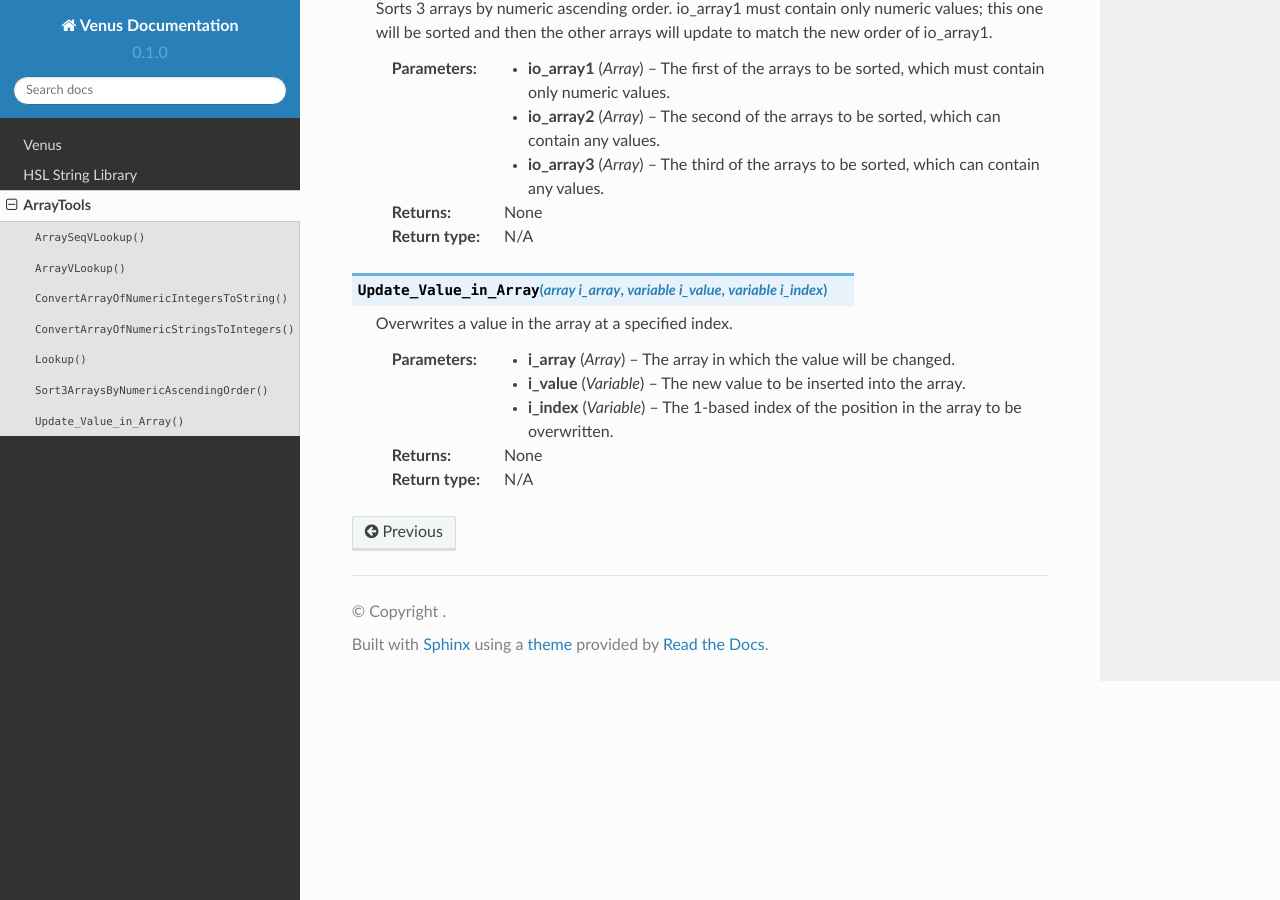
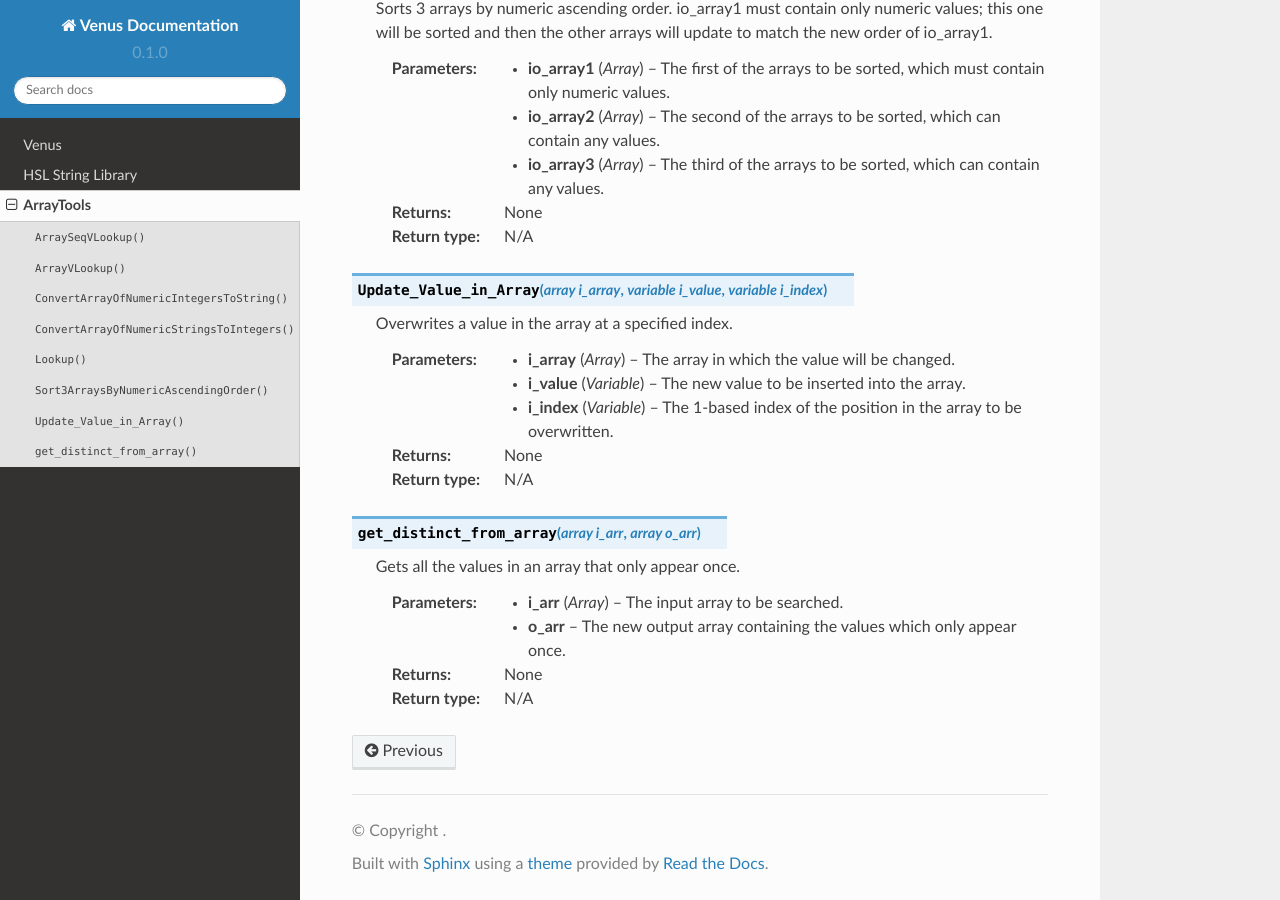
Before and after one commit to theonetruenerd/VenusLibraryDocumentation, a Sphinx documentation site: the page built from docs/source/ArrayTools.rst, in a window 1280 px wide and 900 px high, scrolled down 2057 px. Built offline with Sphinx 7.4.7 and the Read the Docs theme 2.0.0, drawn with Linux system fonts in a browser that asks for light colours.

Commit message:
Update ArrayTools.rst

```diff
--- a/docs/source/ArrayTools.rst
+++ b/docs/source/ArrayTools.rst
@@ -115,3 +115,14 @@ The ArrayTools library provides the following functions:
   :type i_index: Variable
   :return: None
   :rtype: N/A
+
+.. py:function:: get_distinct_from_array(array i_arr, array o_arr)
+
+  Gets all the values in an array that only appear once.
+
+  :param i_arr: The input array to be searched.
+  :param o_arr: The new output array containing the values which only appear once.
+  :type i_arr: Array
+  :type i_arr: Array
+  :return: None
+  :rtype: N/A
```
